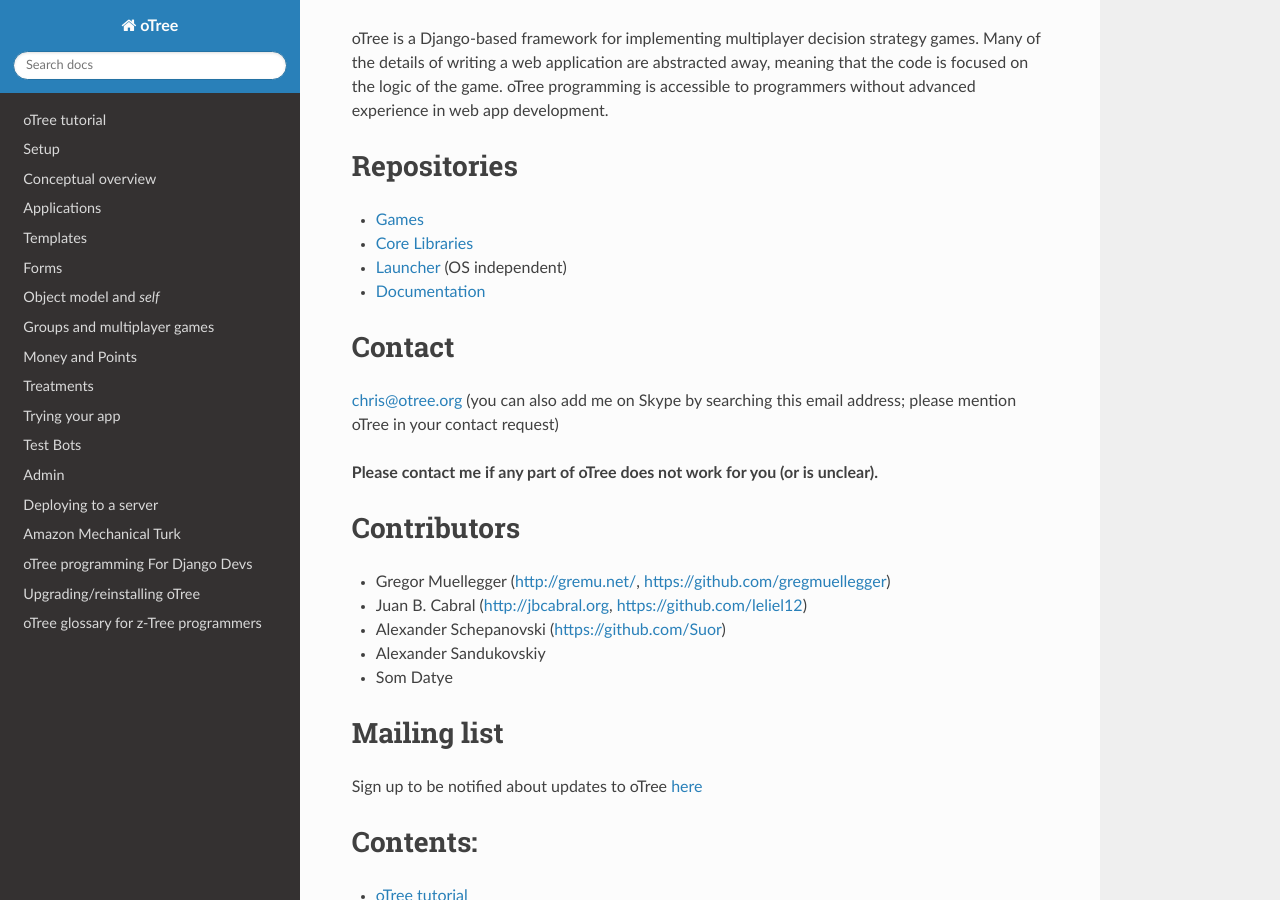
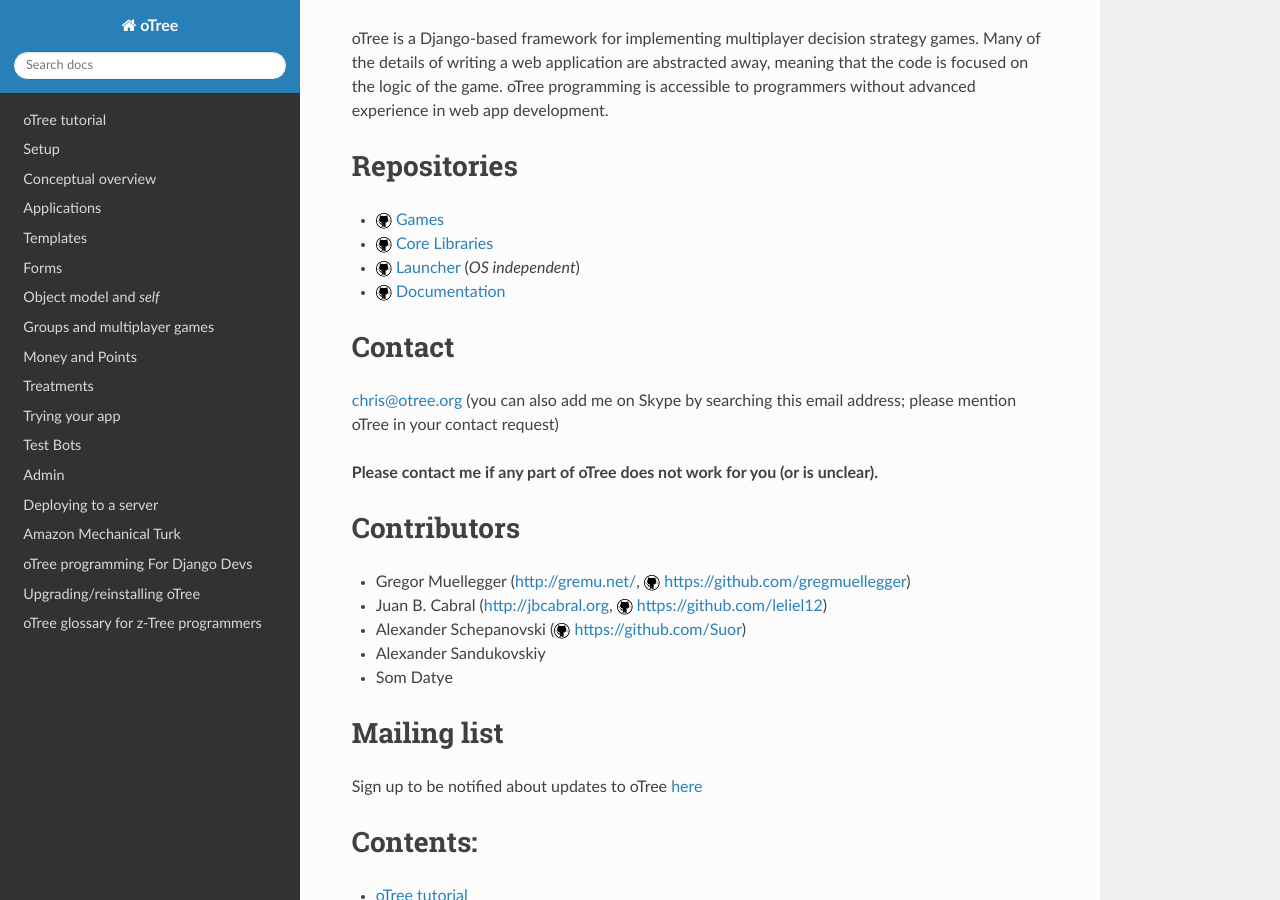
Before and after one commit to oTree-org/otree-docs, a Sphinx documentation site: the page built from source/index.rst, in a window 1280 px wide and 900 px high, scrolled down 758 px. Built offline with Sphinx 7.4.7 and the Read the Docs theme 2.0.0, drawn with Linux system fonts in a browser that asks for light colours; the version number could not be read and is left out; some of the changed lines change nothing that is shown.

Commit message:
github logo

```diff
--- a/source/conf.py
+++ b/source/conf.py
@@ -319,3 +319,9 @@
 
 # Example configuration for intersphinx: refer to the Python standard library.
 intersphinx_mapping = {'https://docs.python.org/': None}
+
+
+rst_epilog = """
+.. |github_icon| image:: _static/assets/github-icon.png
+
+""".strip()
--- a/source/index.rst
+++ b/source/index.rst
@@ -39,10 +39,11 @@
 Repositories
 ------------
 
--   `Games <https://github.com/oTree-org/oTree/>`_
--   `Core Libraries <https://github.com/oTree-org/otree-core>`_
--   `Launcher <https://github.com/oTree-org/otree-launcher>`_ (OS independent)
--   `Documentation <https://github.com/oTree-org/otree-docs>`_
+-   |github_icon| `Games <https://github.com/oTree-org/oTree/>`_
+-   |github_icon| `Core Libraries <https://github.com/oTree-org/otree-core>`_
+-   |github_icon| `Launcher <https://github.com/oTree-org/otree-launcher>`_
+    (*OS independent*)
+-   |github_icon| `Documentation <https://github.com/oTree-org/otree-docs>`_
 
 
 Contact
@@ -59,11 +60,11 @@
 ------------
 
 -   Gregor Muellegger
-    (http://gremu.net/, https://github.com/gregmuellegger)
+    (http://gremu.net/, |github_icon| https://github.com/gregmuellegger)
 -   Juan B. Cabral
-    (http://jbcabral.org, https://github.com/leliel12)
+    (http://jbcabral.org, |github_icon| https://github.com/leliel12)
 -   Alexander Schepanovski
-    (https://github.com/Suor)
+    (|github_icon| https://github.com/Suor)
 -   Alexander Sandukovskiy
 -   Som Datye
 
```
Also changed, not shown: github-icon.png (added), source/_static/assets/github-icon.png (added).
